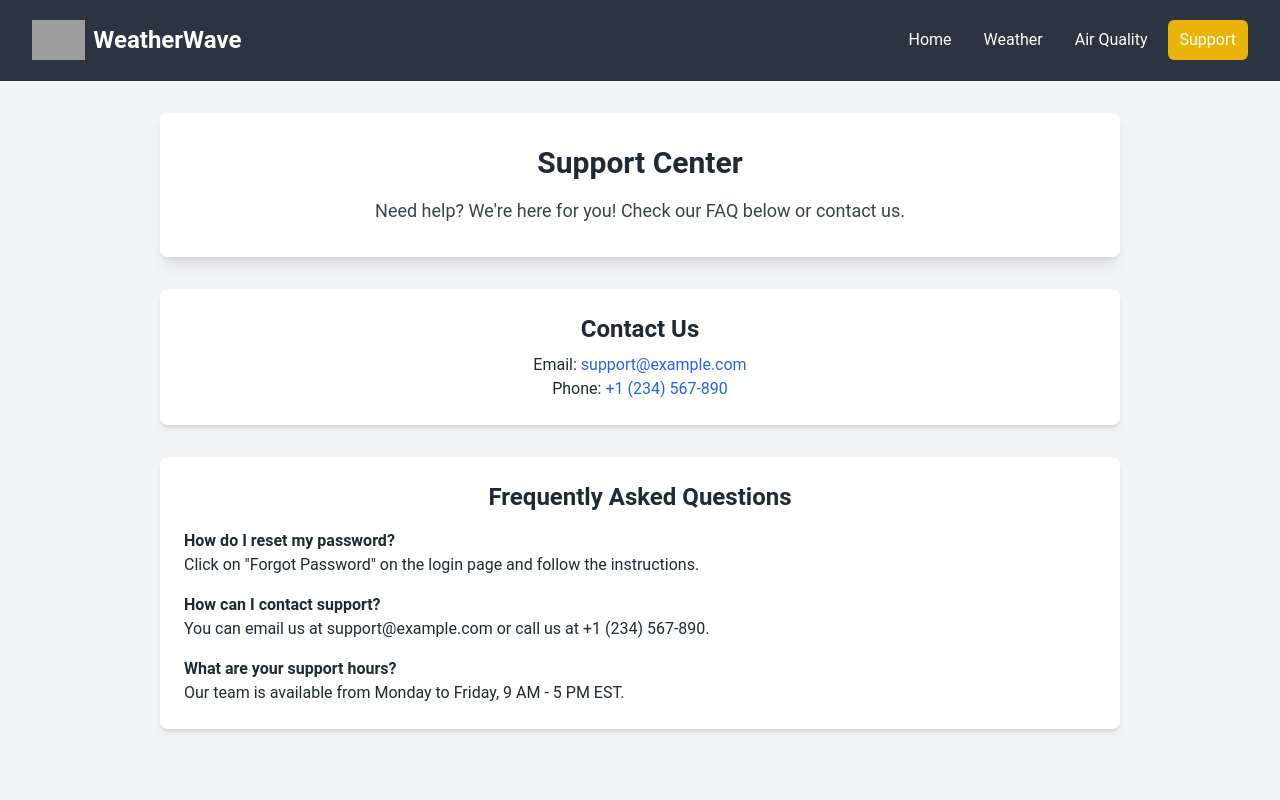
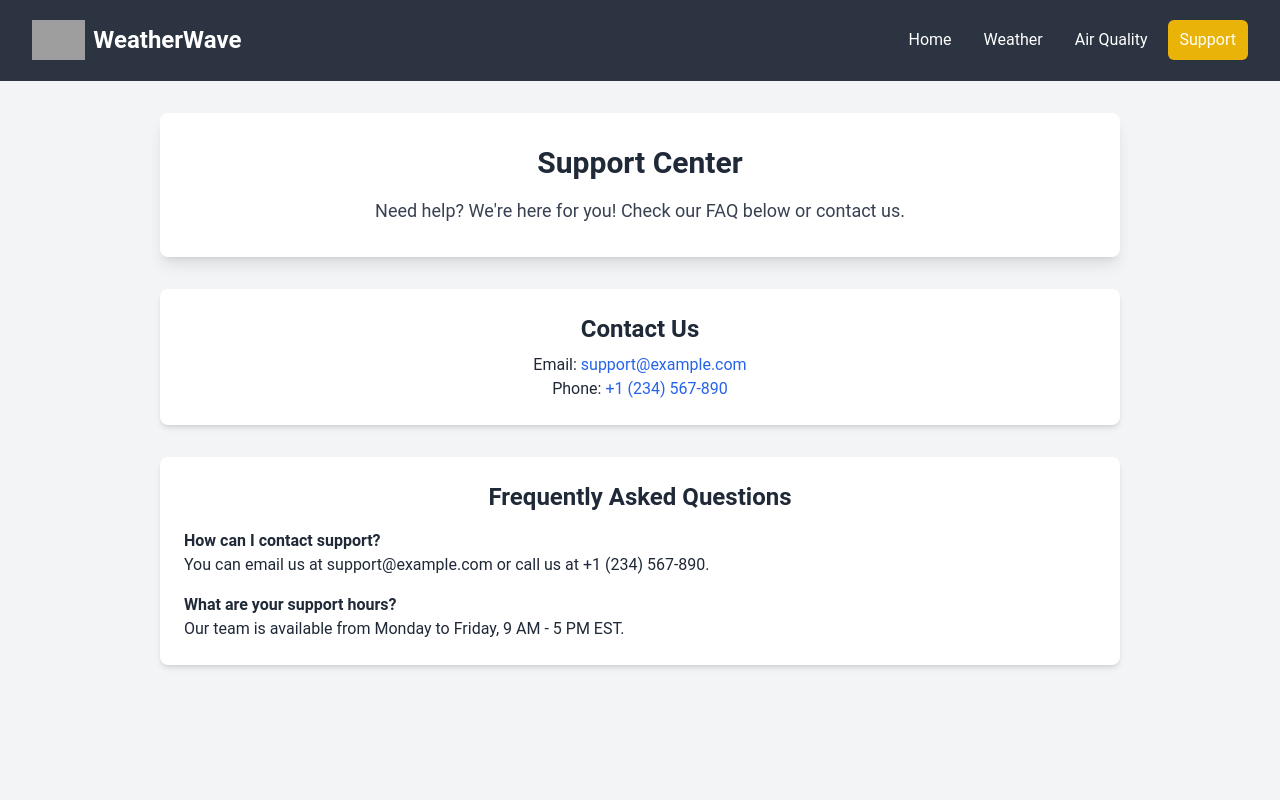
Before and after one commit to Elites100/ReactWeather-Project, a React (Vite) app: page /support in a window 1280 px wide. Shown: the top 800 px of the page. Built offline with nearby package versions, Linux system fonts and the light colour scheme; grey boxes are pictures that could not be loaded.

Commit message:
Update SupportPage.jsx

```diff
--- a/src/pages/SupportPage.jsx
+++ b/src/pages/SupportPage.jsx
@@ -22,10 +22,6 @@
         <h2 className="text-2xl font-semibold mb-4 text-center">Frequently Asked Questions</h2>
         <div className="text-left space-y-4">
           <div>
-            <h3 className="font-semibold">How do I reset my password?</h3>
-            <p>Click on "Forgot Password" on the login page and follow the instructions.</p>
-          </div>
-          <div>
             <h3 className="font-semibold">How can I contact support?</h3>
             <p>You can email us at support@example.com or call us at +1 (234) 567-890.</p>
           </div>
```
